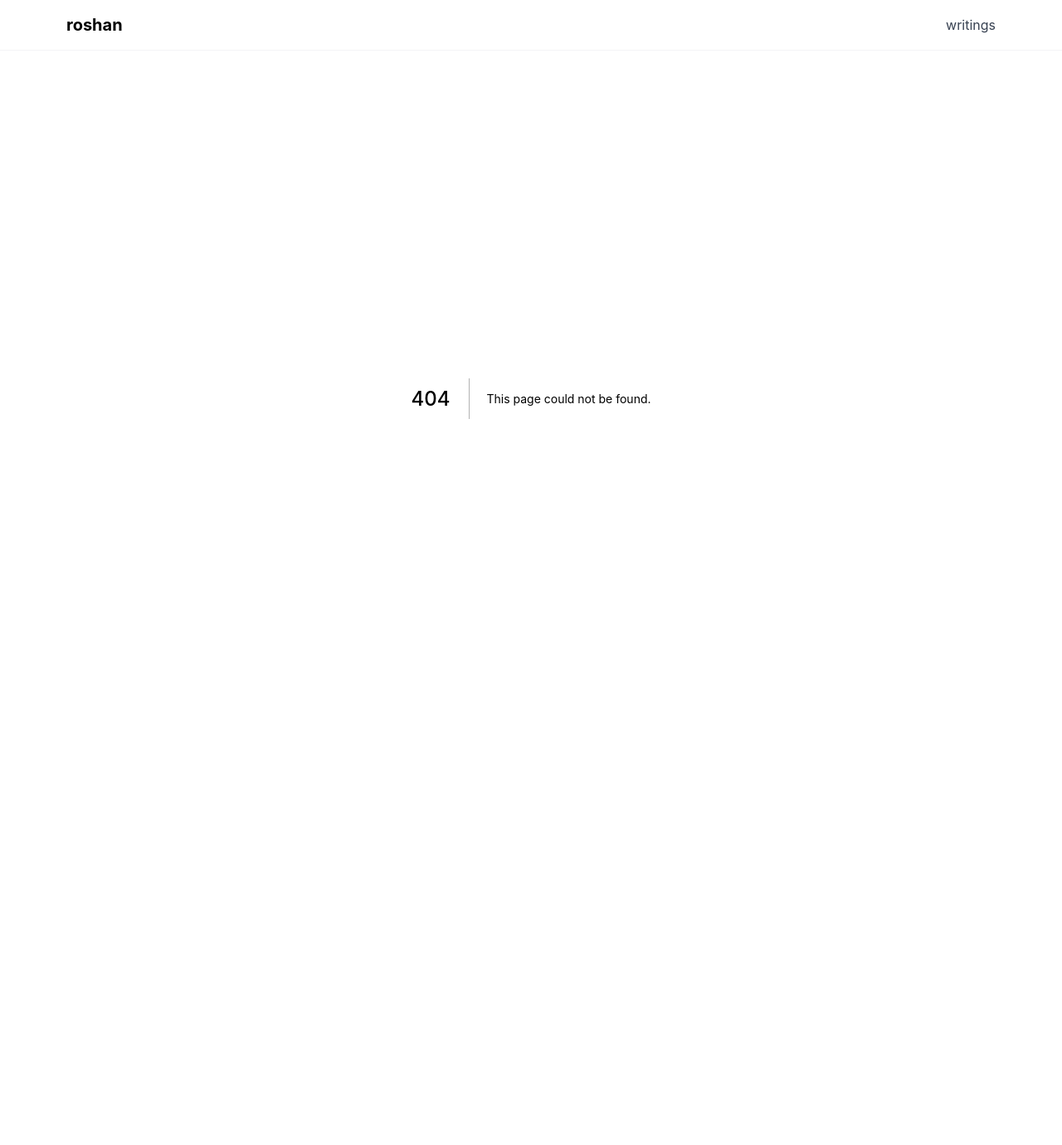
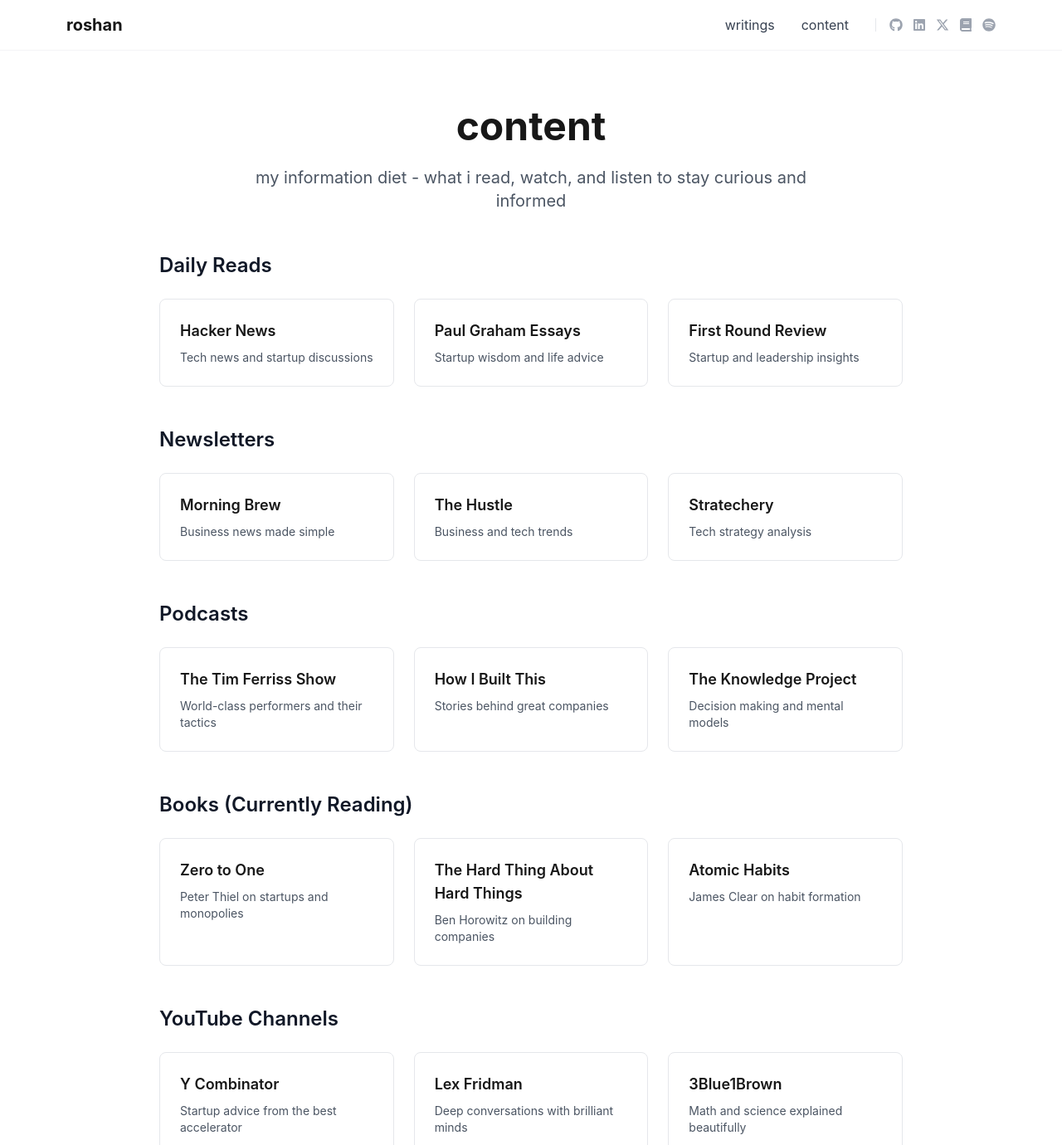
Before and after one commit to rohoswagger/whoami, a Next.js app: page /content in a window 1280 px wide. Before the commit this address had no page. Shown: the top 1380 px of the page at 83% size. Before the commit the page ends 880 px from the top, so only its background shows below. Built offline with nearby package versions, Linux system fonts and the light colour scheme.

Commit message:
Move socials and add content page

```diff
--- /dev/null
+++ b/app/components/Content.tsx
@@ -0,0 +1,113 @@
+"use client";
+
+import Link from "next/link";
+
+const Content: React.FC = () => {
+  const informationDiet = [
+    {
+      category: "Daily Reads",
+      items: [
+        { name: "Hacker News", url: "https://news.ycombinator.com", description: "Tech news and startup discussions" },
+        { name: "Paul Graham Essays", url: "http://paulgraham.com/articles.html", description: "Startup wisdom and life advice" },
+        { name: "First Round Review", url: "https://review.firstround.com", description: "Startup and leadership insights" },
+      ]
+    },
+    {
+      category: "Newsletters",
+      items: [
+        { name: "Morning Brew", url: "https://www.morningbrew.com", description: "Business news made simple" },
+        { name: "The Hustle", url: "https://thehustle.co", description: "Business and tech trends" },
+        { name: "Stratechery", url: "https://stratechery.com", description: "Tech strategy analysis" },
+      ]
+    },
+    {
+      category: "Podcasts",
+      items: [
+        { name: "The Tim Ferriss Show", url: "https://tim.blog/podcast", description: "World-class performers and their tactics" },
+        { name: "How I Built This", url: "https://www.npr.org/podcasts/510313/how-i-built-this", description: "Stories behind great companies" },
+        { name: "The Knowledge Project", url: "https://fs.blog/knowledge-project", description: "Decision making and mental models" },
+      ]
+    },
+    {
+      category: "Books (Currently Reading)",
+      items: [
+        { name: "Zero to One", url: "https://www.goodreads.com/book/show/18050143-zero-to-one", description: "Peter Thiel on startups and monopolies" },
+        { name: "The Hard Thing About Hard Things", url: "https://www.goodreads.com/book/show/18176747-the-hard-thing-about-hard-things", description: "Ben Horowitz on building companies" },
+        { name: "Atomic Habits", url: "https://www.goodreads.com/book/show/40121378-atomic-habits", description: "James Clear on habit formation" },
+      ]
+    },
+    {
+      category: "YouTube Channels",
+      items: [
+        { name: "Y Combinator", url: "https://www.youtube.com/@ycombinator", description: "Startup advice from the best accelerator" },
+        { name: "Lex Fridman", url: "https://www.youtube.com/@lexfridman", description: "Deep conversations with brilliant minds" },
+        { name: "3Blue1Brown", url: "https://www.youtube.com/@3blue1brown", description: "Math and science explained beautifully" },
+      ]
+    }
+  ];
+
+  return (
+    <div className="min-h-screen px-4 py-12">
+      <div className="max-w-4xl mx-auto">
+        <h1 className="text-4xl md:text-5xl font-bold mb-6 text-center">
+          content
+        </h1>
+
+        <p className="text-xl text-gray-600 text-center mb-12 max-w-2xl mx-auto">
+          my information diet - what i read, watch, and listen to stay curious and informed
+        </p>
+
+        <div className="space-y-12">
+          {informationDiet.map((section) => (
+            <div key={section.category}>
+              <h2 className="text-2xl font-semibold mb-6 text-gray-900">
+                {section.category}
+              </h2>
+              <div className="grid gap-6 md:grid-cols-2 lg:grid-cols-3">
+                {section.items.map((item) => (
+                  <a
+                    key={item.name}
+                    href={item.url}
+                    target="_blank"
+                    rel="noopener noreferrer"
+                    className="block p-6 border border-gray-200 rounded-lg hover:border-gray-300 hover:shadow-md transition-all duration-200 group"
+                  >
+                    <h3 className="text-lg font-semibold mb-2 group-hover:text-blue-600 transition-colors">
+                      {item.name}
+                    </h3>
+                    <p className="text-gray-600 text-sm">
+                      {item.description}
+                    </p>
+                  </a>
+                ))}
+              </div>
+            </div>
+          ))}
+        </div>
+
+        <div className="text-center mt-16">
+          <p className="text-gray-600 mb-4">
+            got recommendations? i'm always looking for new things to learn from
+          </p>
+          <a
+            href="mailto:rohoswagger@gmail.com"
+            className="text-blue-600 hover:text-blue-800 underline"
+          >
+            send them my way
+          </a>
+        </div>
+
+        <div className="text-center mt-8">
+          <Link
+            href="/"
+            className="text-gray-600 hover:text-gray-900 transition-colors"
+          >
+            ← back home
+          </Link>
+        </div>
+      </div>
+    </div>
+  );
+};
+
+export default Content;
--- a/app/components/Hero.tsx
+++ b/app/components/Hero.tsx
@@ -1,7 +1,4 @@
 "use client";
-
-import Link from "next/link";
-import { LINKS } from "@/public/data/links";
 
 const Hero: React.FC = () => {
   return (
@@ -27,21 +24,6 @@
           </p>
         </div>
 
-        {/* Links */}
-        <div className="flex justify-center space-x-6 pt-8">
-          {LINKS.map((link) => (
-            <a
-              key={link.href}
-              href={link.href}
-              target="_blank"
-              rel="noopener noreferrer"
-              className="text-gray-600 hover:text-gray-900 transition-colors duration-200"
-            >
-              <link.icon className="w-6 h-6" />
-            </a>
-          ))}
-        </div>
-
         {/* Contact */}
         <div className="pt-8">
           <p className="text-gray-600">
--- a/app/components/Navbar.tsx
+++ b/app/components/Navbar.tsx
@@ -2,6 +2,7 @@
 
 import Link from "next/link";
 import { useRouter } from "next/navigation";
+import { LINKS } from "@/public/data/links";
 
 const Navbar: React.FC = () => {
   const router = useRouter();
@@ -21,6 +22,27 @@
           >
             writings
           </Link>
+          <Link
+            href="/content"
+            className="text-gray-700 hover:text-gray-900 transition-colors"
+          >
+            content
+          </Link>
+
+          {/* Social links - small and subtle */}
+          <div className="flex items-center space-x-3 ml-4 pl-4 border-l border-gray-200">
+            {LINKS.map((link) => (
+              <a
+                key={link.href}
+                href={link.href}
+                target="_blank"
+                rel="noopener noreferrer"
+                className="text-gray-400 hover:text-gray-600 transition-colors duration-200"
+              >
+                <link.icon className="w-4 h-4" />
+              </a>
+            ))}
+          </div>
         </nav>
       </div>
     </header>
--- /dev/null
+++ b/app/content/page.tsx
@@ -0,0 +1,5 @@
+import Content from "@/app/components/Content";
+
+export default function ContentPage() {
+  return <Content />;
+}
```
